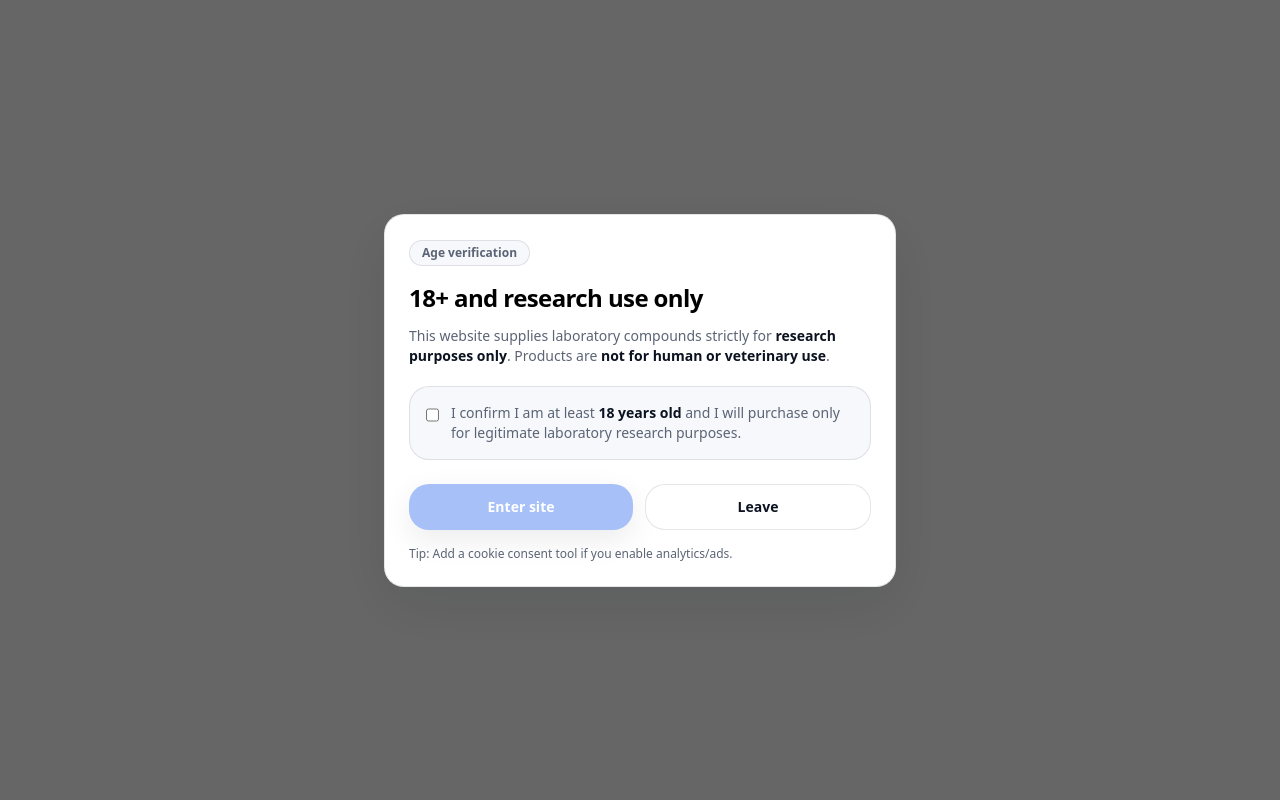
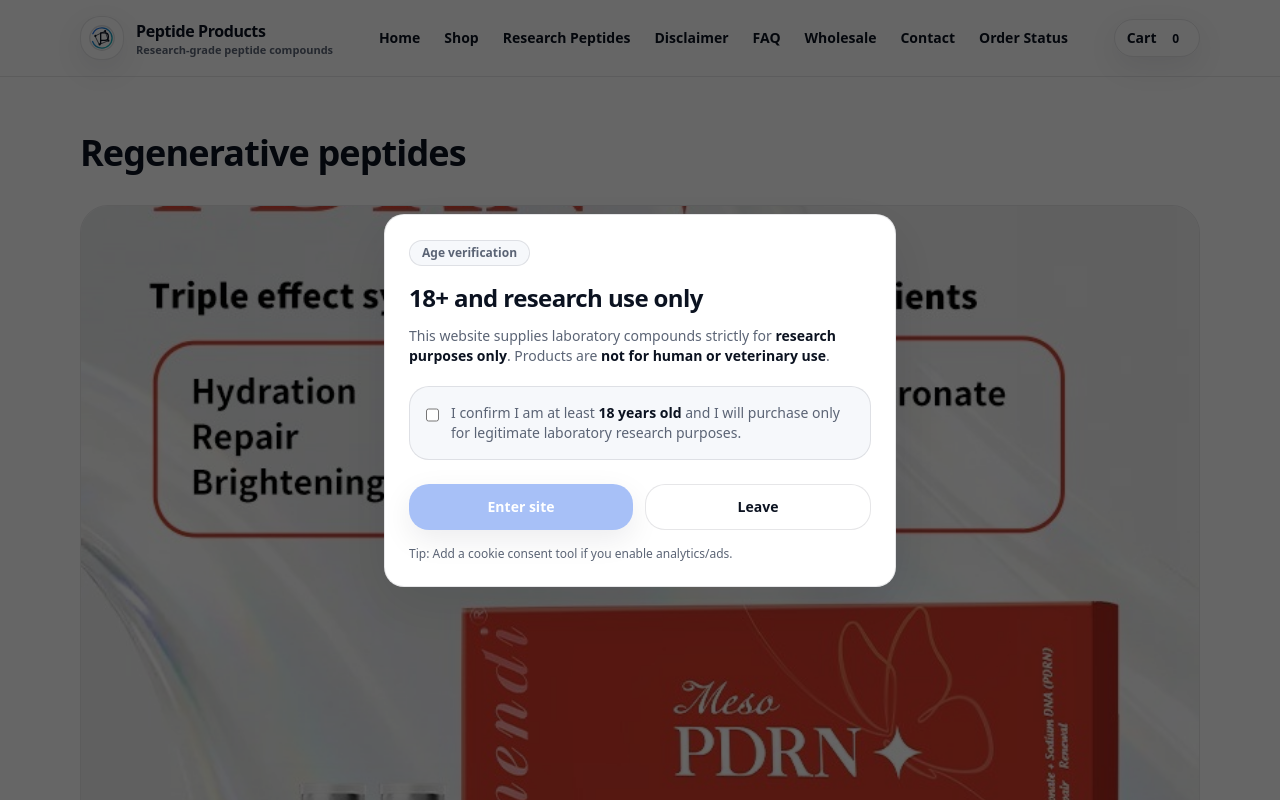
Before and after one commit to readdocs-ai/peptideproducts-store, a Next.js app: page /regenerative-peptides in a window 1280 px wide. Before the commit this address had no page. Shown: the top 800 px of the page. Built offline with nearby package versions, Linux system fonts and the light colour scheme.

Commit message:
Add regenerative peptides category page

```diff
--- /dev/null
+++ b/src/app/regenerative-peptides/page.tsx
@@ -0,0 +1,263 @@
+import type { Metadata } from "next";
+import Image from "next/image";
+import Link from "next/link";
+import { Header } from "@/components/Header";
+import { Footer } from "@/components/Footer";
+import { Container } from "@/components/Container";
+
+export const metadata: Metadata = {
+  title: "Regenerative Peptides | PDRN and Collagen Research Compounds",
+  description:
+    "Explore regenerative peptide compounds including PDRN and collagen-focused laboratory products used in controlled scientific and formulation research environments.",
+  alternates: {
+    canonical: "https://www.peptideproducts.co.uk/regenerative-peptides",
+  },
+  openGraph: {
+    title: "Regenerative Peptides | PDRN and Collagen Research Compounds",
+    description:
+      "Explore regenerative peptide compounds including PDRN and collagen-focused laboratory products used in controlled scientific and formulation research environments.",
+    url: "https://www.peptideproducts.co.uk/regenerative-peptides",
+    siteName: "Peptide Products",
+    images: [
+      {
+        url: "https://www.peptideproducts.co.uk/products/meso-pdrn-alt.jpg",
+        width: 1200,
+        height: 900,
+        alt: "Regenerative peptide compounds",
+      },
+    ],
+  },
+  twitter: {
+    card: "summary_large_image",
+    title: "Regenerative Peptides | PDRN and Collagen Research Compounds",
+    description:
+      "Explore regenerative peptide compounds including PDRN and collagen-focused laboratory products.",
+    images: ["https://www.peptideproducts.co.uk/products/meso-pdrn-alt.jpg"],
+  },
+};
+
+const productCards = [
+  {
+    title: "Meso PDRN",
+    copy: "PDRN-based research compound for regeneration-focused laboratory workflows and compatibility studies.",
+    href: "/product/meso-pdrn",
+  },
+  {
+    title: "Meso Collagen Skin Booster",
+    copy: "Collagen-oriented laboratory compound used in regeneration and protein-related formulation research.",
+    href: "/product/meso-collagen",
+  },
+] as const;
+
+const guideCards = [
+  {
+    title: "PDRN research peptide",
+    copy: "Learn more about PDRN-related laboratory research, regeneration pathways, and compound context.",
+    href: "/pdrn-research-peptide",
+  },
+  {
+    title: "Research peptides",
+    copy: "Explore the broader peptide compound categories including antioxidant, hydration, firming, and regenerative lines.",
+    href: "/research-peptides",
+  },
+  {
+    title: "Research peptides UK",
+    copy: "UK-focused overview of research peptide compounds and laboratory study categories.",
+    href: "/research-peptides-uk",
+  },
+] as const;
+
+const faqItems = [
+  {
+    question: "What are regenerative peptides?",
+    answer:
+      "Regenerative peptides and related compounds are laboratory products studied in controlled environments investigating repair pathways, tissue-response models, and compatibility behaviour.",
+  },
+  {
+    question: "Which compounds are included in this category?",
+    answer:
+      "This category includes regeneration-focused compounds such as PDRN-based products and collagen-oriented laboratory blends.",
+  },
+  {
+    question: "Are regenerative peptide compounds supplied for human use?",
+    answer:
+      "No. All products listed on this site are supplied strictly for laboratory and scientific research use only.",
+  },
+] as const;
+
+export default function RegenerativePeptidesPage() {
+  const webPageSchema = {
+    "@context": "https://schema.org",
+    "@type": "WebPage",
+    name: "Regenerative Peptides",
+    url: "https://www.peptideproducts.co.uk/regenerative-peptides",
+    description:
+      "Regenerative peptide compounds including PDRN and collagen-focused laboratory products.",
+  };
+
+  const faqSchema = {
+    "@context": "https://schema.org",
+    "@type": "FAQPage",
+    mainEntity: faqItems.map((item) => ({
+      "@type": "Question",
+      name: item.question,
+      acceptedAnswer: {
+        "@type": "Answer",
+        text: item.answer,
+      },
+    })),
+  };
+
+  return (
+    <div>
+      <script
+        type="application/ld+json"
+        dangerouslySetInnerHTML={{ __html: JSON.stringify([webPageSchema, faqSchema]) }}
+      />
+
+      <Header />
+
+      <main>
+        <section className="py-14">
+          <Container>
+            <h1 className="text-4xl font-extrabold tracking-tight">
+              Regenerative peptides
+            </h1>
+
+            <div className="mt-8 overflow-hidden rounded-xl3 border border-line">
+              <div className="relative aspect-[16/9]">
+                <Image
+                  src="/products/meso-pdrn-alt.jpg"
+                  alt="Regenerative peptide compounds"
+                  fill
+                  className="object-cover"
+                  priority
+                />
+              </div>
+            </div>
+
+            <p className="mt-6 max-w-3xl text-sm leading-7 text-muted">
+              Regenerative peptides and related laboratory compounds are studied in controlled
+              scientific environments investigating repair pathways, cellular response models,
+              extracellular compatibility, and regeneration-related biochemical behaviour.
+            </p>
+
+            <p className="mt-4 max-w-3xl text-sm leading-7 text-muted">
+              Within this category, compounds such as PDRN and collagen-focused blends are often
+              reviewed in formulation research, stability analysis, and regeneration-oriented
+              laboratory workflows.
+            </p>
+
+            <div className="mt-8">
+              <Link
+                href="/shop"
+                className="rounded-xl2 bg-accent px-6 py-3 text-sm font-extrabold text-white"
+              >
+                Browse regenerative compounds →
+              </Link>
+            </div>
+          </Container>
+        </section>
+
+        <section className="bg-white py-14">
+          <Container>
+            <div className="max-w-3xl">
+              <h2 className="text-2xl font-extrabold tracking-tight">
+                Regeneration-focused laboratory compounds
+              </h2>
+
+              <p className="mt-4 text-sm leading-7 text-muted">
+                Regeneration-focused compounds are commonly examined in laboratory environments where
+                researchers investigate molecular response, structural compatibility, tissue-related
+                modelling, and formulation behaviour under controlled experimental conditions.
+              </p>
+
+              <p className="mt-4 text-sm leading-7 text-muted">
+                Depending on the compound type, research may focus on PDRN-related pathways,
+                collagen-associated compatibility, supportive carrier systems, and interactions
+                relevant to repair and regeneration studies.
+              </p>
+            </div>
+          </Container>
+        </section>
+
+        <section className="py-14">
+          <Container>
+            <div className="flex flex-wrap items-end justify-between gap-6">
+              <div>
+                <h2 className="text-2xl font-extrabold tracking-tight">
+                  Related regenerative products
+                </h2>
+                <p className="mt-2 max-w-2xl text-sm text-muted">
+                  Explore regeneration-focused laboratory compounds currently listed in this
+                  category.
+                </p>
+              </div>
+
+              <Link href="/shop" className="text-sm font-extrabold text-ink/80 hover:text-ink">
+                View full catalogue →
+              </Link>
+            </div>
+
+            <div className="mt-8 grid gap-4 md:grid-cols-2">
+              {productCards.map((item) => (
+                <Link
+                  key={item.title}
+                  href={item.href}
+                  className="rounded-xl3 border border-line bg-white p-5 shadow-soft transition hover:-translate-y-0.5 hover:shadow-lift"
+                >
+                  <div className="text-lg font-extrabold tracking-tight text-ink">{item.title}</div>
+                  <p className="mt-3 text-sm leading-6 text-muted">{item.copy}</p>
+                  <div className="mt-4 text-sm font-extrabold text-ink">View product →</div>
+                </Link>
+              ))}
+            </div>
+          </Container>
+        </section>
+
+        <section className="bg-white py-14">
+          <Container>
+            <h2 className="text-2xl font-extrabold tracking-tight">Related research guides</h2>
+
+            <div className="mt-8 grid gap-4 md:grid-cols-2 xl:grid-cols-3">
+              {guideCards.map((item) => (
+                <Link
+                  key={item.title}
+                  href={item.href}
+                  className="rounded-xl3 border border-line bg-white p-5 shadow-soft transition hover:-translate-y-0.5 hover:shadow-lift"
+                >
+                  <div className="font-extrabold text-ink">{item.title}</div>
+                  <p className="mt-2 text-sm text-muted">{item.copy}</p>
+                </Link>
+              ))}
+            </div>
+          </Container>
+        </section>
+
+        <section className="py-14">
+          <Container>
+            <div className="max-w-3xl">
+              <h2 className="text-2xl font-extrabold tracking-tight">
+                Common questions about regenerative peptides
+              </h2>
+            </div>
+
+            <div className="mt-8 grid gap-5">
+              {faqItems.map((item) => (
+                <div
+                  key={item.question}
+                  className="rounded-xl3 border border-line bg-white p-6 shadow-soft"
+                >
+                  <h3 className="text-lg font-extrabold tracking-tight">{item.question}</h3>
+                  <p className="mt-3 text-sm leading-7 text-muted">{item.answer}</p>
+                </div>
+              ))}
+            </div>
+          </Container>
+        </section>
+      </main>
+
+      <Footer />
+    </div>
+  );
+}
```
Also changed, not shown: src/app/antioxidant-peptides/page.tsx (added), src/app/firming-peptides/page.tsx (added), src/app/hydration-peptides/page.tsx (added).
